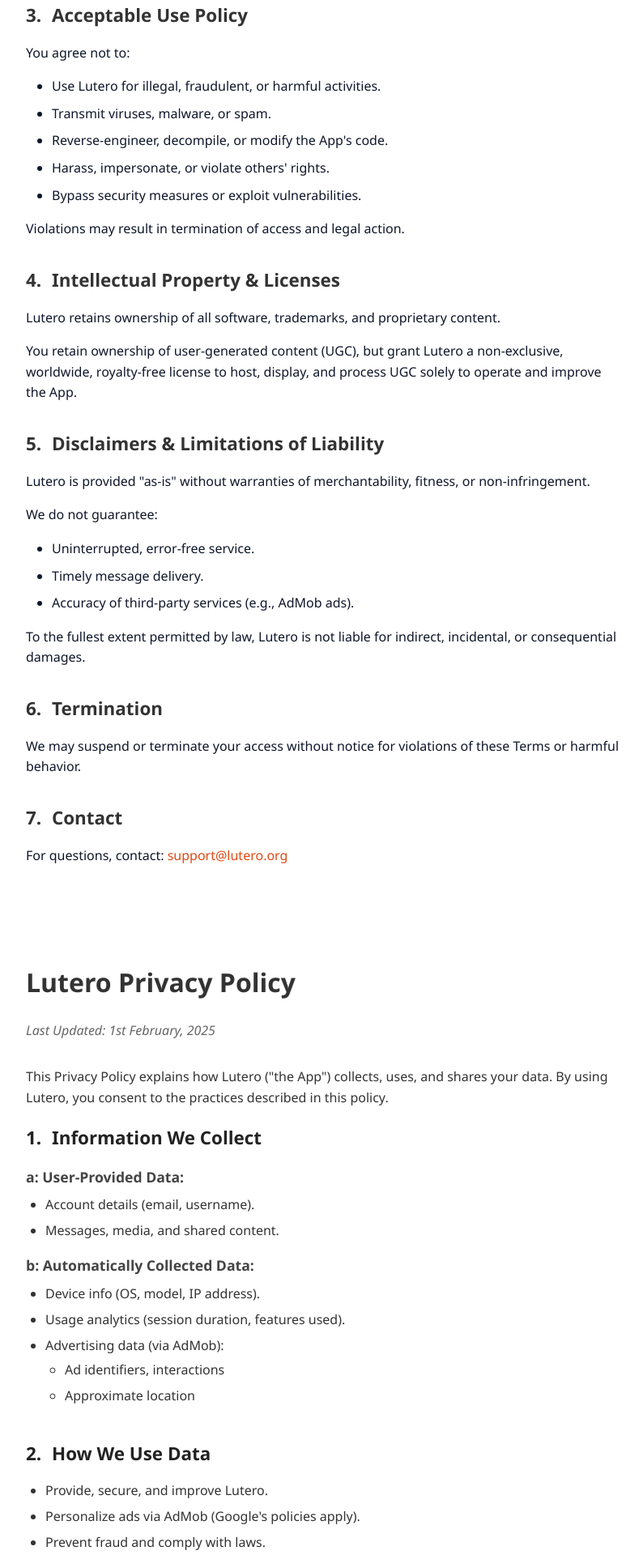
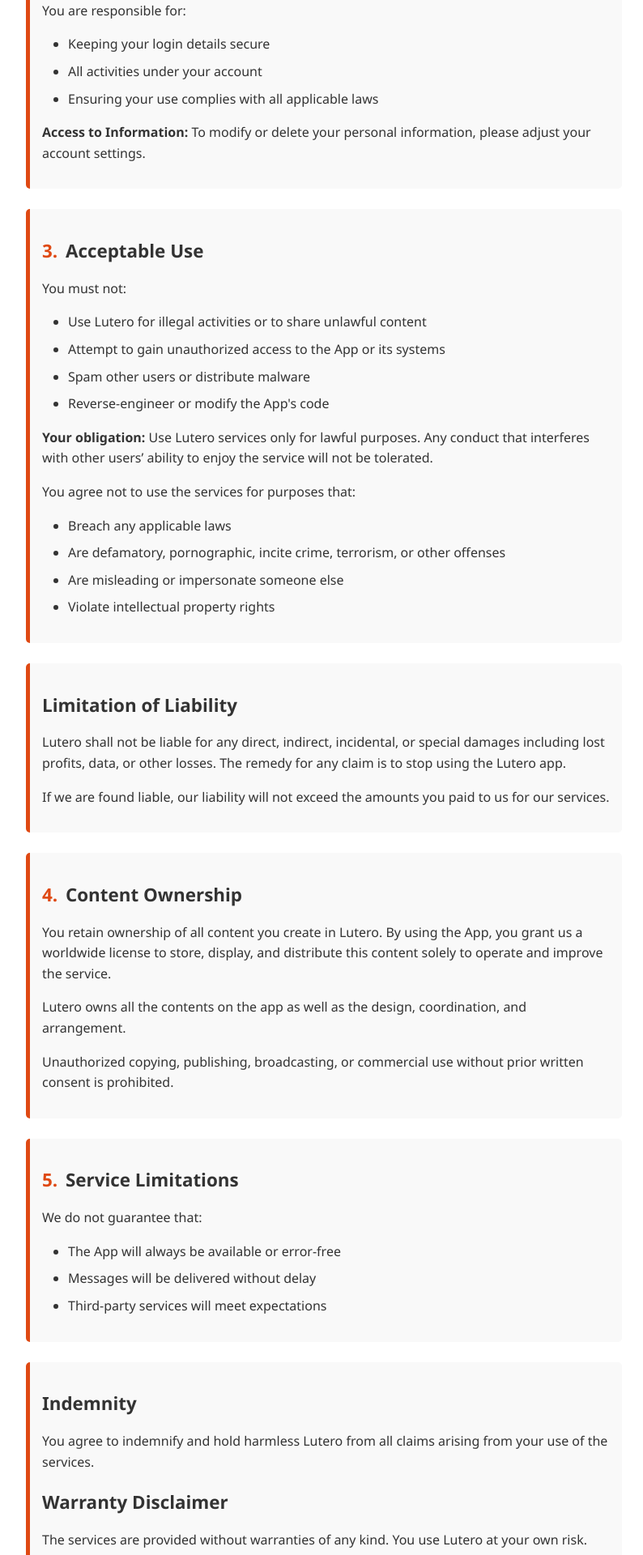
Before and after one commit to chidinma-elekwachi/lutero.org, a React (Create React App) app: page /terms in a window 1280 px wide. Shown: the part 820-2740 px from the top of the page at 81% size, without its empty margins (240-1034 px from the left). Built offline with nearby package versions, Linux system fonts and the light colour scheme.

Commit message:
Updated footer, updated terms

```diff
--- a/src/pages/Footer.js
+++ b/src/pages/Footer.js
@@ -1,4 +1,5 @@
 import React from 'react';
+import { Link } from 'react-router-dom';
 import './styles.css';
 import googlePlay from '../assets/google-play-store logo.png';
 import appStore from '../assets/app-store-logo.png';
@@ -12,16 +13,37 @@
       <div className="footer-row">
         <div className="footer-logo-container">
             <img src='/lutero-icon.png' alt="Logo" className="footer-logo" />
-        <h2>Lutero</h2>
+        {/* <h2>Lutero</h2> */}
         </div>
-
-        <a href="mailto:support@lutero.org"><FaMailBulk size={24} /> Support</a>
-
-        <a href="https://twitter.com/luteroapp" target="_blank" rel="noopener noreferrer"><FaTwitter size={24} /> X/ Twitter</a>
+        <Link
+          to="/"
+        >
+          Home
+        </Link>
+        <Link
+          to="/premium"
+        >
+          Premium
+        </Link>
+        <Link
+          to="/terms"
+        >
+          Terms
+        </Link>
+        <Link
+          to="/contact"
+        >
+          Contact Us
+        </Link>
 
       </div>
 
       <div className="footer-row">
+
+        <a href="mailto:support@lutero.org"><FaMailBulk size={24} /> Contact Support</a>
+
+        <a href="https://x.com/lutero999" target="_blank" rel="noopener noreferrer"><FaTwitter size={24} /> X (Twitter)</a>
+
         <p className="footer-text">Developer: <a href="mailto:developer@lutero.org">developer@lutero.org</a></p>
         <a
                   href="https://www.linkedin.com/company/elexistech/"
--- a/src/pages/Terms.js
+++ b/src/pages/Terms.js
@@ -6,152 +6,193 @@
   return (
     <div className="container">
       <div className="terms-container">
-  <h1>Lutero Terms of Service</h1>
+        <h1 className="main-title">Lutero Terms of Service</h1>
         <p className="last-updated">Last Updated: 1st February, 2025</p>
 
+        {/* 1. General Terms */}
         <section className="term-section">
-    <h2><span className="term-number">1.</span> Acceptance of Terms</h2>
+          <h2><span className="term-number">1.</span> General Terms</h2>
           <p>
-      By accessing or using Lutero ("the App"), you agree to be bound by these Terms of Service ("Terms") and our Privacy Policy. If you do not agree, you must discontinue use immediately. We reserve the right to modify these Terms at any time, with changes effective upon posting. Continued use constitutes acceptance of revised Terms.
+            The general terms and conditions set out the terms applying to and governing the usage of the Lutero app and how users can interact with the chat app.
+          </p>
+          <p>
+            The term “us” or “we” refers to Lutero App – a technology that allows the electronic conversation between two or more people.
+          </p>
+          <p>
+            By using Lutero ("the App"), you conﬁrm that you have read, understood, and accept these Terms and agree to comply with them. If you do not agree, please do not use the App.
           </p>
         </section>
 
+        {/* 2. Your Account */}
         <section className="term-section">
-    <h2><span className="term-number">2.</span> Eligibility & Account Security</h2>
-    <p>You must be at least 13 years old (or the legal age in your jurisdiction) to use Lutero.</p>
-    <p>You are solely responsible for:</p>
+          <h2><span className="term-number">2.</span> Your Account</h2>
+          <p>
+            You agree to provide true, accurate and complete information about yourself. If you provide any fraudulent or untrue information, we reserve the right to suspend or terminate your account and refuse any current or future use of the Lutero services.
+          </p>
+          <p>You are responsible for:</p>
           <ul>
-      <li>Maintaining the confidentiality of your login credentials.</li>
-      <li>All activities under your account.</li>
-      <li>Compliance with applicable laws and these Terms.</li>
+            <li>Keeping your login details secure</li>
+            <li>All activities under your account</li>
+            <li>Ensuring your use complies with all applicable laws</li>
           </ul>
-    <p>Notify us immediately of unauthorized access or security breaches.</p>
+          <p><strong>Access to Information:</strong> To modify or delete your personal information, please adjust your account settings.</p>
         </section>
 
+        {/* 3. Acceptable Use */}
         <section className="term-section">
-    <h2><span className="term-number">3.</span> Acceptable Use Policy</h2>
-    <p>You agree not to:</p>
+          <h2><span className="term-number">3.</span> Acceptable Use</h2>
+          <p>You must not:</p>
           <ul>
-      <li>Use Lutero for illegal, fraudulent, or harmful activities.</li>
-      <li>Transmit viruses, malware, or spam.</li>
-      <li>Reverse-engineer, decompile, or modify the App's code.</li>
-      <li>Harass, impersonate, or violate others' rights.</li>
-      <li>Bypass security measures or exploit vulnerabilities.</li>
+            <li>Use Lutero for illegal activities or to share unlawful content</li>
+            <li>Attempt to gain unauthorized access to the App or its systems</li>
+            <li>Spam other users or distribute malware</li>
+            <li>Reverse-engineer or modify the App's code</li>
           </ul>
-    <p>Violations may result in termination of access and legal action.</p>
+          <p><strong>Your obligation:</strong> Use Lutero services only for lawful purposes. Any conduct that interferes with other users’ ability to enjoy the service will not be tolerated.</p>
+          <p>You agree not to use the services for purposes that:</p>
+          <ul>
+            <li>Breach any applicable laws</li>
+            <li>Are defamatory, pornographic, incite crime, terrorism, or other offenses</li>
+            <li>Are misleading or impersonate someone else</li>
+            <li>Violate intellectual property rights</li>
+          </ul>
         </section>
 
+        {/* Limitation of Liability */}
         <section className="term-section">
-    <h2><span className="term-number">4.</span> Intellectual Property & Licenses</h2>
-    <p>Lutero retains ownership of all software, trademarks, and proprietary content.</p>
-    <p>You retain ownership of user-generated content (UGC), but grant Lutero a non-exclusive, worldwide, royalty-free license to host, display, and process UGC solely to operate and improve the App.</p>
+          <h2>Limitation of Liability</h2>
+          <p>
+            Lutero shall not be liable for any direct, indirect, incidental, or special damages including lost profits, data, or other losses. The remedy for any claim is to stop using the Lutero app.
+          </p>
+          <p>
+            If we are found liable, our liability will not exceed the amounts you paid to us for our services.
+          </p>
         </section>
 
+        {/* 4. Content Ownership */}
         <section className="term-section">
-    <h2><span className="term-number">5.</span> Disclaimers & Limitations of Liability</h2>
-    <p>Lutero is provided "as-is" without warranties of merchantability, fitness, or non-infringement.</p>
-    <p>We do not guarantee:</p>
-    <ul>
-      <li>Uninterrupted, error-free service.</li>
-      <li>Timely message delivery.</li>
-      <li>Accuracy of third-party services (e.g., AdMob ads).</li>
-    </ul>
-    <p>To the fullest extent permitted by law, Lutero is not liable for indirect, incidental, or consequential damages.</p>
+          <h2><span className="term-number">4.</span> Content Ownership</h2>
+          <p>
+            You retain ownership of all content you create in Lutero. By using the App, you grant us a worldwide license to store, display, and distribute this content solely to operate and improve the service.
+          </p>
+          <p>
+            Lutero owns all the contents on the app as well as the design, coordination, and arrangement.
+          </p>
+          <p>
+            Unauthorized copying, publishing, broadcasting, or commercial use without prior written consent is prohibited.
+          </p>
         </section>
 
+        {/* 5. Service Limitations */}
+        <section className="term-section">
+          <h2><span className="term-number">5.</span> Service Limitations</h2>
+          <p>We do not guarantee that:</p>
+          <ul>
+            <li>The App will always be available or error-free</li>
+            <li>Messages will be delivered without delay</li>
+            <li>Third-party services will meet expectations</li>
+          </ul>
+        </section>
+
+        {/* Indemnity & Warranty Disclaimer */}
+        <section className="term-section">
+          <h2>Indemnity</h2>
+          <p>
+            You agree to indemnify and hold harmless Lutero from all claims arising from your use of the services.
+          </p>
+          <h2>Warranty Disclaimer</h2>
+          <p>
+            The services are provided without warranties of any kind. You use Lutero at your own risk.
+          </p>
+        </section>
+
+        {/* 6. Termination */}
         <section className="term-section">
           <h2><span className="term-number">6.</span> Termination</h2>
-    <p>We may suspend or terminate your access without notice for violations of these Terms or harmful behavior.</p>
-  </section>
-
-  <section className="term-section">
-    <h2><span className="term-number">7.</span> Contact</h2>
-    <p>For questions, contact: <a href="mailto:support@lutero.org">support@lutero.org</a></p>
+          <p>
+            We may terminate or restrict access to the App for any user who violates these Terms.
+          </p>
         </section>
       </div>
 
+      {/* Privacy Policy */}
       <div className="privacy-container">
-  <h1>Lutero Privacy Policy</h1>
+        <h1 className="main-title">Lutero Privacy Policy</h1>
         <p className="last-updated">Last Updated: 1st February, 2025</p>
-    <p>This Privacy Policy explains how Lutero ("the App") collects, uses, and shares your data. By using Lutero, you consent to the practices described in this policy.</p>
+
         <section className="policy-section">
-    <h2><span className="policy-number">1.</span> Information We Collect</h2>
-
-    <h3>a: User-Provided Data:</h3>
+          <h2>1. Information We Collect</h2>
+          <p><strong>a) Information You Provide:</strong></p>
           <ul>
-      <li>Account details (email, username).</li>
-      <li>Messages, media, and shared content.</li>
+            <li>Account details (username, email address)</li>
+            <li>Messages and media you send</li>
           </ul>
-
-    <h3>b: Automatically Collected Data:</h3>
+          <p><strong>b) Automatic Information:</strong></p>
           <ul>
-      <li>Device info (OS, model, IP address).</li>
-      <li>Usage analytics (session duration, features used).</li>
-      <li>
-        Advertising data (via AdMob):
+            <li>Device information (model, OS version)</li>
+            <li>Usage data (features accessed, session length)</li>
+          </ul>
+          <p><strong>c) Advertising Data (via AdMob):</strong></p>
           <ul>
-          <li>Ad identifiers, interactions</li>
-          <li>Approximate location</li>
-        </ul>
-      </li>
+            <li>Advertising identifiers</li>
+            <li>IP address (for geo-targeting)</li>
+            <li>Interaction data with ads</li>
           </ul>
         </section>
 
         <section className="policy-section">
-    <h2><span className="policy-number">2.</span> How We Use Data</h2>
+          <h2>2. How We Use Information</h2>
           <ul>
-      <li>Provide, secure, and improve Lutero.</li>
-      <li>Personalize ads via AdMob (Google's policies apply).</li>
-      <li>Prevent fraud and comply with laws.</li>
+            <li>Provide and improve the App</li>
+            <li>Display relevant ads via AdMob</li>
+            <li>Ensure security and prevent abuse</li>
+            <li>Comply with legal obligations</li>
           </ul>
         </section>
 
         <section className="policy-section">
-    <h2><span className="policy-number">3.</span> Data Sharing & Third Parties</h2>
-    <p>We share data only when necessary with:</p>
+          <h2>3. Data Sharing</h2>
           <ul>
-      <li><strong>AdMob:</strong> For ad personalization (opt-out via device settings).</li>
-      <li><strong>Service Providers:</strong> For hosting, analytics, and security.</li>
-      <li><strong>Legal Authorities:</strong> If required by law.</li>
+            <li>Google AdMob: For ad personalization</li>
+            <li>Law enforcement: When legally required</li>
+            <li>Service providers: For essential App operations</li>
           </ul>
         </section>
 
         <section className="policy-section">
-    <h2><span className="policy-number">4.</span> User Rights & Choices</h2>
+          <h2>4. Your Choices</h2>
           <ul>
-      <li>Opt-out of personalized ads (device settings).</li>
-      <li>Delete account/data by contacting us.</li>
-      <li>Disable cookies/tracking (may limit functionality).</li>
+            <li>Opt-out of personalized ads via device settings</li>
+            <li>Request account deletion by contacting us</li>
+            <li>Disable certain data collection in App settings</li>
           </ul>
         </section>
 
         <section className="policy-section">
-    <h2><span className="policy-number">5.</span> Security Measures</h2>
+          <h2>5. Data Security</h2>
           <ul>
-      <li>End-to-end encryption for messages.</li>
-      <li>Regular security audits.</li>
-      <li>Strict access controls for employees.</li>
+            <li>End-to-end encryption for messages</li>
+            <li>Regular security audits</li>
+            <li>Access controls for staff</li>
           </ul>
         </section>
 
         <section className="policy-section">
-    <h2><span className="policy-number">6.</span> Children's Privacy</h2>
-    <p>Lutero is not for users under 13. We do not knowingly collect their data.</p>
+          <h2>6. Children's Privacy</h2>
+          <p>
+            Lutero is not intended for users under the age of 13. We do not knowingly collect data from children.
+          </p>
         </section>
 
         <section className="policy-section">
-    <h2><span className="policy-number">7.</span> Policy Updates</h2>
-    <p>Changes will be notified via the App or email. Continued use signifies acceptance.</p>
-  </section>
-
-  <section className="policy-section">
-    <h2><span className="policy-number">8.</span> Contact Us</h2>
-    <p>For data requests or concerns: <a href="mailto:support@lutero.org">support@lutero.org</a></p>
+          <h2>7. Changes to This Policy</h2>
+          <p>
+            We will notify users of significant changes through the App.
+          </p>
         </section>
       </div>
 
       <Footer />
-
     </div>
   );
 }
--- a/src/pages/styles.css
+++ b/src/pages/styles.css
@@ -679,3 +679,49 @@
     display: flex;
   }
 }
+
+.container {
+  font-family: Arial, sans-serif;
+  padding: 20px;
+  color: #333;
+  line-height: 1.6;
+}
+
+.main-title {
+  color: rgb(21, 21, 54);
+  font-size: 2rem;
+  margin-bottom: 5px;
+}
+
+.last-updated {
+  font-style: italic;
+  color: #777;
+  margin-bottom: 20px;
+}
+
+.term-section, .policy-section {
+  margin-bottom: 25px;
+  padding: 15px;
+  border-left: 5px solid rgb(223, 73, 19);
+  background: #f9f9f9;
+  border-radius: 5px;
+}
+
+.term-number, .policy-number {
+  color: rgb(223, 73, 19);
+  font-weight: bold;
+  margin-right: 5px;
+}
+
+ul {
+  margin-left: 20px;
+}
+
+a {
+  color: rgb(223, 73, 19);
+  text-decoration: none;
+}
+
+a:hover {
+  text-decoration: underline;
+}
```
Lines whose indentation alone changed are shown as unchanged.
